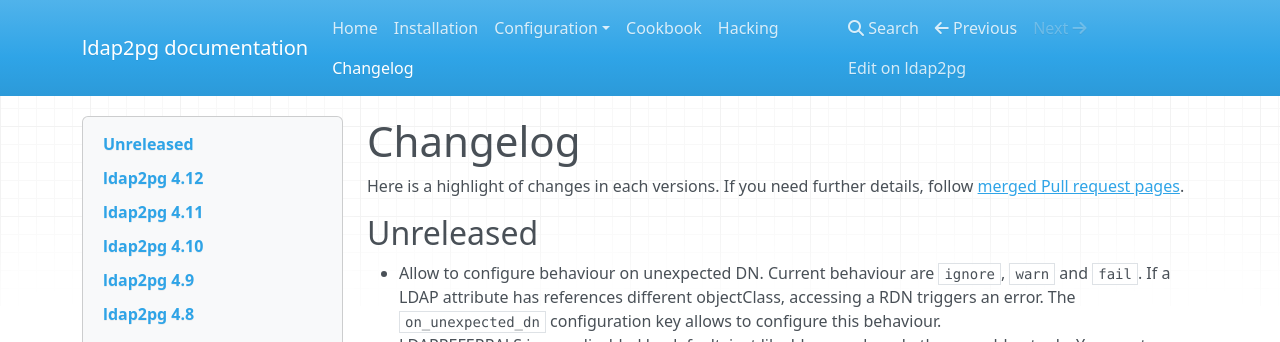
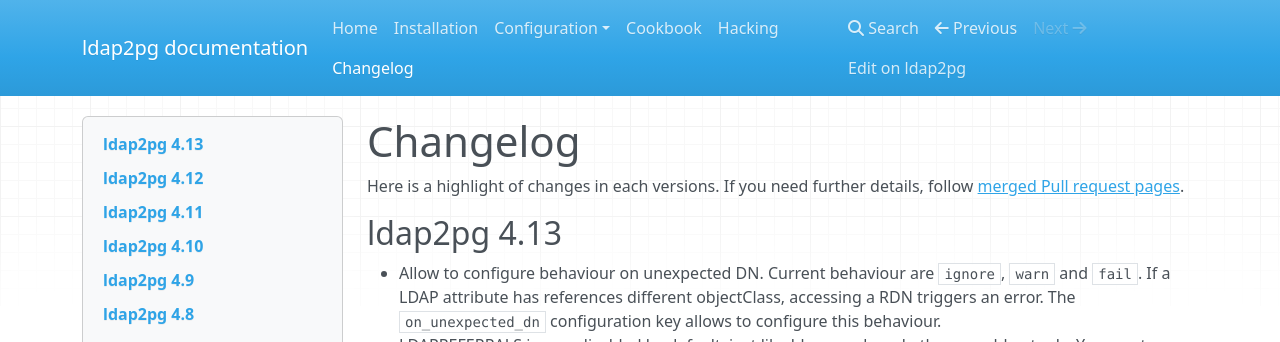
Before and after one commit to dalibo/ldap2pg, an MkDocs documentation site: the page built from docs/changelog.md, in a window 1280 px wide and 900 px high. Shown: the top 342 px of the window. Built offline with MkDocs 1.6.1, drawn with Linux system fonts in a browser that asks for light colours; nearby versions of some CDN libraries; old or Windows-style settings are respelled for this version of MkDocs.

Commit message:
Version 4.13

```diff
--- a/docs/changelog.md
+++ b/docs/changelog.md
@@ -7,7 +7,7 @@
 pages](https://github.com/dalibo/ldap2pg/pulls?utf8=%E2%9C%93&q=is%3Apr%20is%3Amerged).
 
 
-# Unreleased
+# ldap2pg 4.13
 
 - Allow to configure behaviour on unexpected DN. Current behaviour are `ignore`,
   `warn` and `fail`. If a LDAP attribute has references different objectClass,
--- a/setup.py
+++ b/setup.py
@@ -18,7 +18,7 @@
 
 setup(
     name='ldap2pg',
-    version='4.12',
+    version='4.13',
     description='Manage PostgreSQL roles and privileges from YAML or LDAP',
     url='https://github.com/dalibo/ldap2pg',
     author='Dalibo',
```
